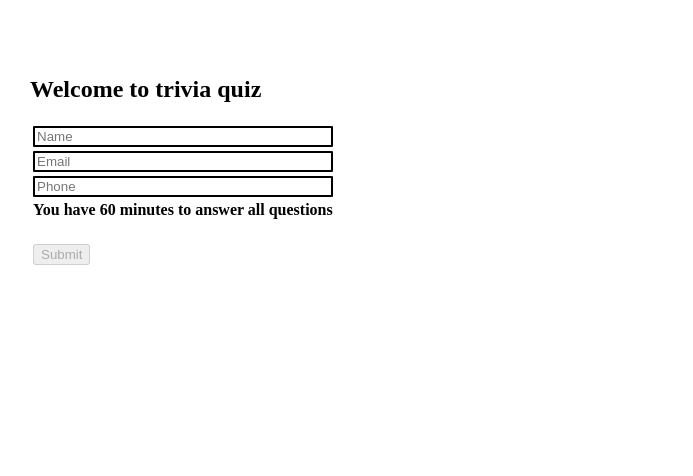
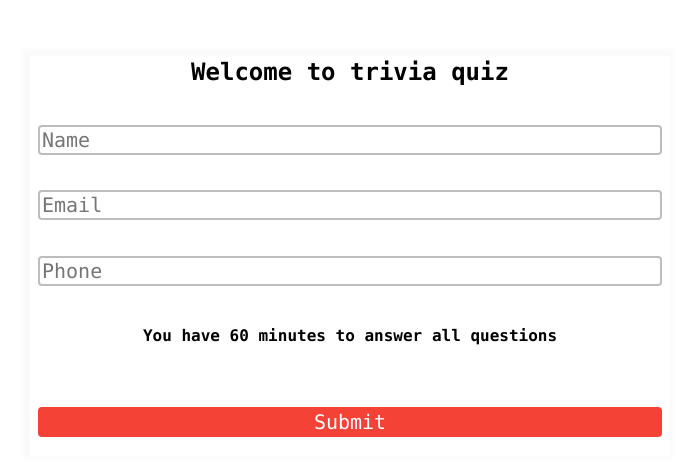
Before and after one commit to Anwesh43/React-Quiz-App, a React app: page / in a window 1280 px wide. Shown: the part 144-620 px from the top of the page, without its empty margins (290-983 px from the left). Built offline with nearby package versions, Linux system fonts and the light colour scheme.

Commit message:
adding style changes and handleSubmit for onsubmission

```diff
--- a/client/components/DetailsFormComponent.js
+++ b/client/components/DetailsFormComponent.js
@@ -18,6 +18,10 @@ export default class DetailsFormComponent extends Component {
             }
         })
     }
+    handleSubmit(event) {
+        event.preventDefault()
+        alert("submitted")
+    }
     render() {
         const inputs = this.props.inputs || []
         const inputJSX = inputs.map((input)=>(
@@ -27,14 +31,16 @@ export default class DetailsFormComponent extends Component {
               </td>
           </tr>
         ))
-        var buttonJSX = <button disabled>Submit</button>
+        var buttonJSX = <button disabled onClick={this.handleSubmit}>Submit</button>
         if(this.state.btnActive) {
-            buttonJSX = <button>Submit</button>
+            buttonJSX = <button onClick={this.handleSubmit}>Submit</button>
         }
         return (<div>
-                    <h2>Welcome to trivia quiz</h2>
                     <form>
                         <table>
+                            <thead>
+                                <h2>Welcome to trivia quiz</h2>
+                            </thead>
                             <tbody>
                             {inputJSX}
                             <tr>
--- a/public/index.css
+++ b/public/index.css
@@ -4,9 +4,45 @@
     position:absolute;
     left:25%;
     top:25%;
+
+}
+h2,h4 {
+    font-family: "Lucida Sans Typewriter", "Lucida Console", monaco, "Bitstream Vera Sans Mono", monospace;
+    text-align:center;
+}
+form {
+    width:100%;
+    height:100%;
+    background:white;
+    box-shadow: -2px -2px 5px 5px #fafafa;
+}
+table {
+    width:100%;
+    height:100%;
+    padding-left:5px;
+    padding-right:5px;
 }
 input[type='text'] {
     width:100%;
-    border:2px solid black;
-    border-radius:2%;
+    border:2px solid #BDBDBD;
+    border-radius:4px;
+    font-size:20px;
+    font-family: "Lucida Sans Typewriter", "Lucida Console", monaco, "Bitstream Vera Sans Mono", monospace;
 }
+tr {
+    padding:1.5%;
+}
+button {
+    width:100%;
+    border:2px solid #00E676;
+    border-radius: 4px;
+    background: #00E676;
+    font-size: 20px;
+    color:white;
+    font-family: "Lucida Sans Typewriter", "Lucida Console", monaco, "Bitstream Vera Sans Mono", monospace;
+
+}
+button[disabled] {
+    border:2px solid #f44336;
+    background:#f44336;
+}
```
